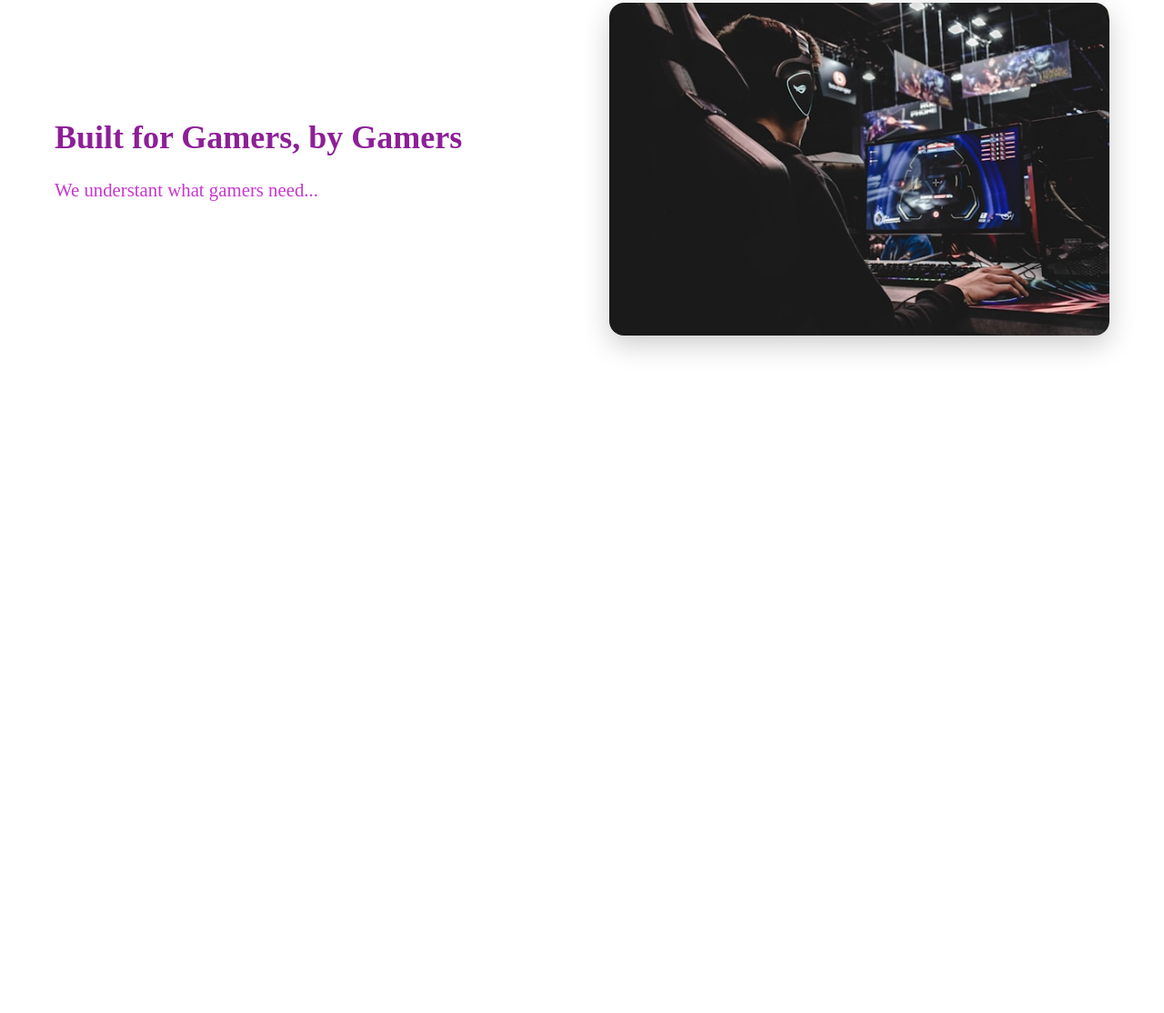
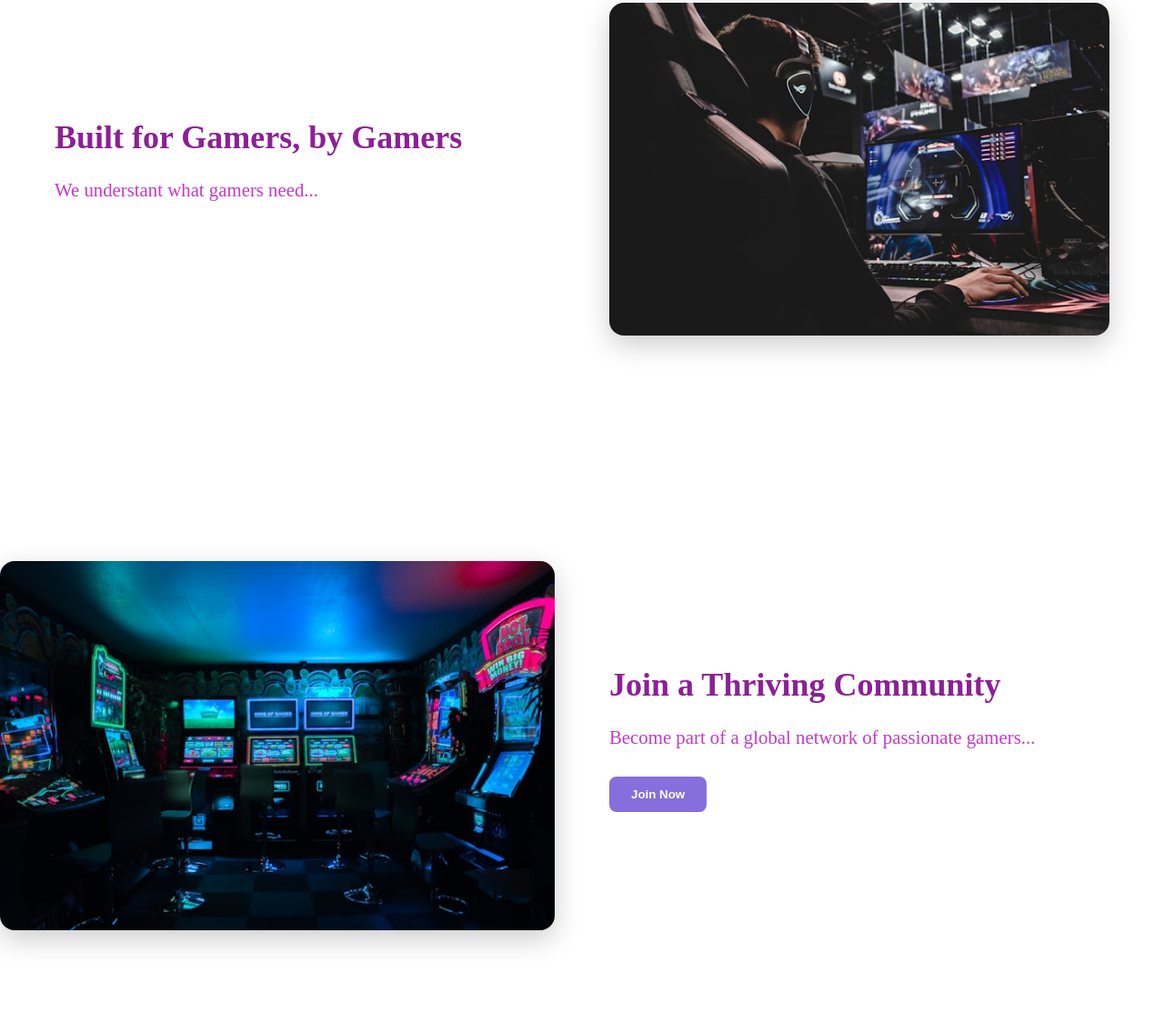
Before and after one commit to tysuw29/Unit2-Gamehub-Project, a plain HTML site: page Lesson10-Image-Text Sections/index.html in a window 1280 px wide. Shown: the part 1291-2405 px from the top of the page at 91% size. Before the commit the page ends 1748 px from the top, so only its background shows below. Drawn offline with Linux system fonts and the light colour scheme; a web font is replaced by a local one.

Commit message:
Lesson 10 homework complete

```diff
--- a/Lesson10-Image-Text Sections/index.html
+++ b/Lesson10-Image-Text Sections/index.html
@@ -80,6 +80,19 @@
             </div>
         </div>
      </section>
-
+     <section class="community" id="community">
+        <div class="community">
+            <div class="community-content">
+                <div class="community-text">
+                    <h2>Join a Thriving Community</h2>
+                    <p>Become part of a global network of passionate gamers...</p>
+                    <button class="join-btn">Join Now</button>
+                </div>
+                <div class="community-image">
+                <img src="images/community.jpg" alt="Gaming community" width="600px">
+                </div>
+            </div>
+        </div>
+     </section>
 </body>
 </html>
--- a/Lesson10-Image-Text Sections/style.css
+++ b/Lesson10-Image-Text Sections/style.css
@@ -256,3 +256,57 @@ p {
     border-radius: 16px;
     box-shadow: 0 10px 30px rgba(0,0,0,0.2);
 }
+
+.community {
+    padding: 80px 0;
+    background-color: white;
+}
+
+.community-content {
+    display: flex;
+    align-items: center;
+    gap: 60px;
+}
+
+.community-text {
+    flex: 1;
+}
+
+.community-image {
+    flex: 1;
+}
+
+.community-text {
+    color: #8d1f97;
+    margin-bottom: 25px;
+}
+
+.community-text p {
+    color: #c638cd;
+    font-size: 1.3rem;
+    line-height: 1.8;
+    margin-bottom: 1.5rem;
+}
+
+.join-btn {
+    background: #866edc;
+    color: white;
+    border: none;
+    padding: 12px 24px;
+    border-radius: 8px;
+    font-weight: 600;
+    cursor: pointer;
+}
+
+.community-image img {
+    width: 100%;
+    border-radius: 16px;
+}
+
+.community-image img {
+    box-shadow: 0 10px 30px rgba(0,0,0,0.2);
+}
+
+.community-content {
+    flex-direction: row-reverse;
+}
```
